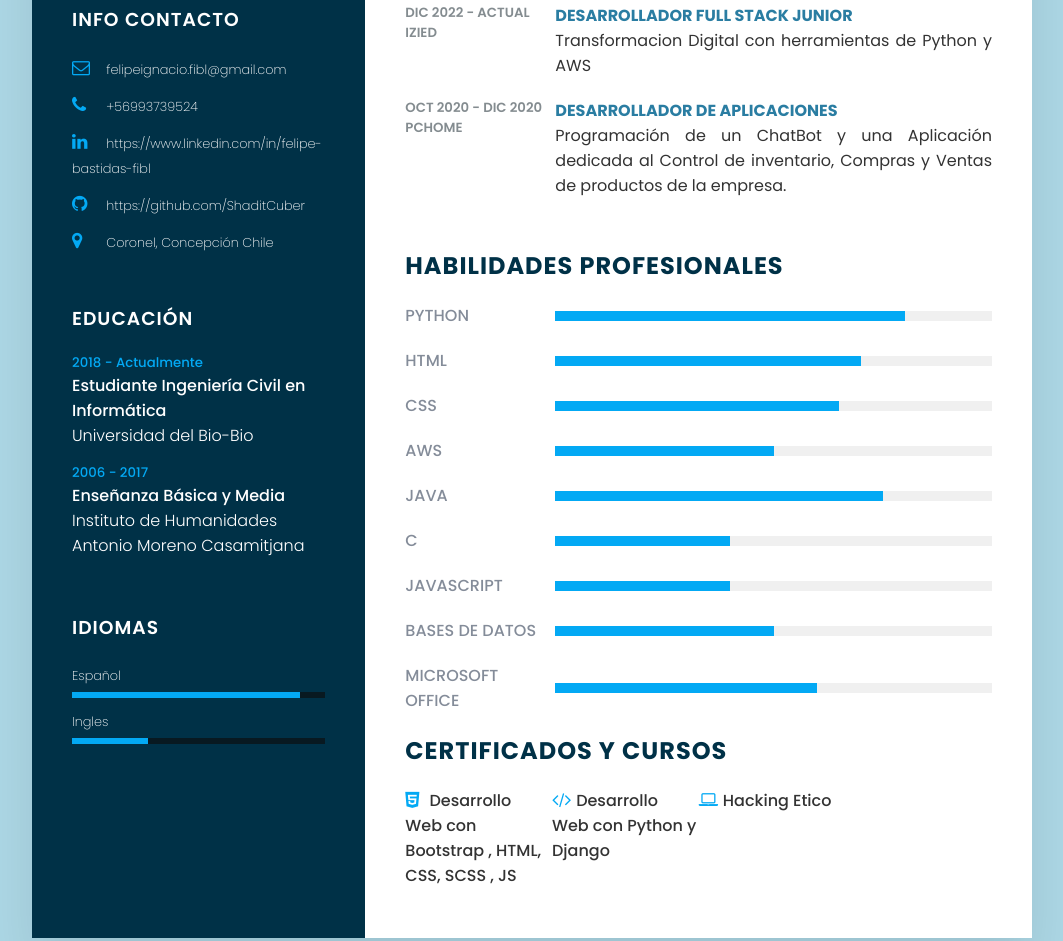
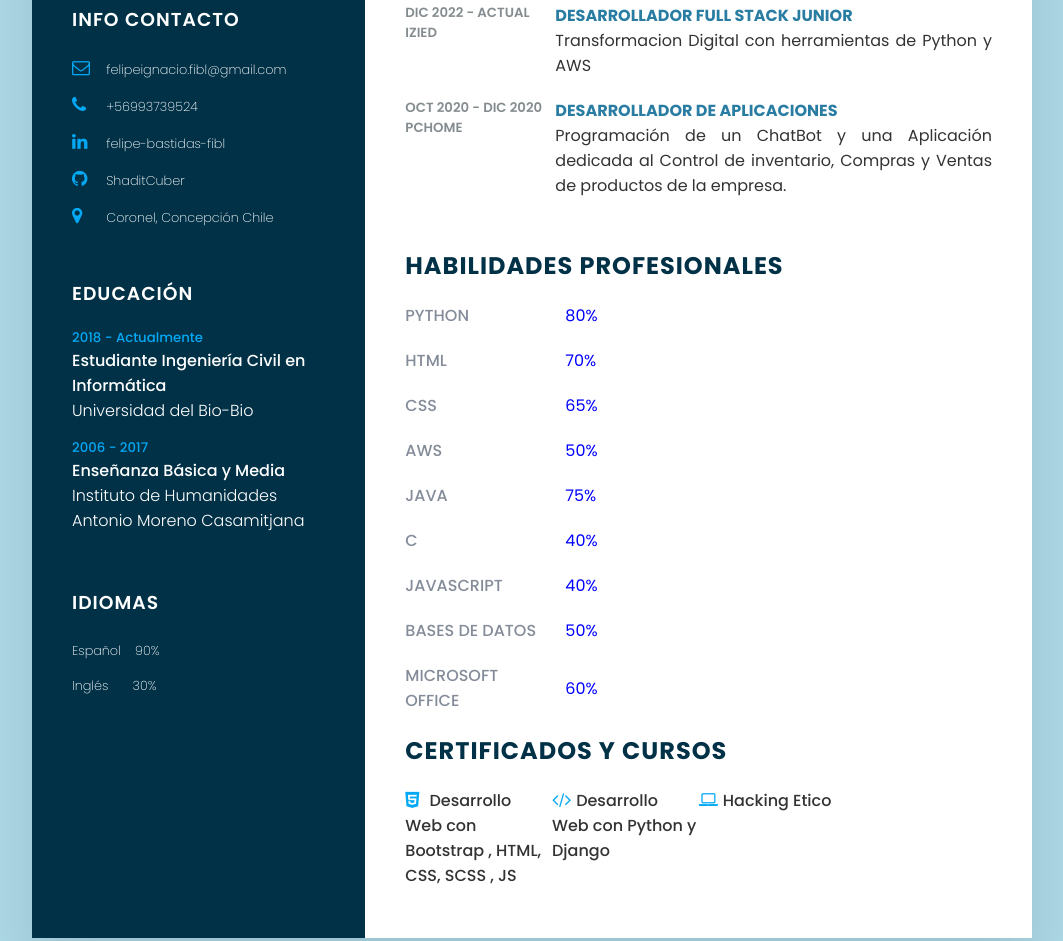
Before and after one commit to ShaditCuber/felipe-cv.github.io, a plain HTML site: page index.html in a window 1280 px wide. Shown: the part 437-1378 px from the top of the page, without its empty margins (108-1171 px from the left). Drawn offline with Linux system fonts and the light colour scheme.

Commit message:
Cambio de porcentajes

```diff
--- a/estilos.css
+++ b/estilos.css
@@ -140,7 +140,7 @@ body {
     font-weight: 300;
 }
 
-.infoContacto.idiomas .porcentaje {
+/* .infoContacto.idiomas .porcentaje {
     position: relative;
     width: 100%;
     height: 6px;
@@ -156,7 +156,7 @@ body {
     height: 100%;
     background: #03a9f4;
 }
-
+ */
 
 
 
--- a/index.html
+++ b/index.html
@@ -28,7 +28,7 @@
                 <ul>
                     <li>
                         <span class="icono"><i class="fa fa-envelope-o" aria-hidden="true"></i></span>
-                        <span class="texto">felipeignacio.fibl@gmail.com</span>
+                        <a class="texto" href="mailto:felipeignacio.fibl@gmail.com">felipeignacio.fibl@gmail.com</a>
                     </li>
                     <li>
                         <span class="icono"><i class="fa fa-phone" aria-hidden="true"></i></span>
@@ -37,12 +37,11 @@
                     <li>
                         <span class="icono"><i class="fa fa-linkedin" aria-hidden="true"></i></span>
                         <a class="texto" href="https://www.linkedin.com/in/felipe-bastidas-fibl"
-                            target="_blank">https://www.linkedin.com/in/felipe-bastidas-fibl</a>
+                            target="_blank">felipe-bastidas-fibl</a>
                     </li>
                     <li>
                         <span class="icono"><i class="fa fa-github" aria-hidden="true"></i></span>
-                        <a class="texto" href="https://github.com/ShaditCuber"
-                            target="_blank">https://github.com/ShaditCuber</a>
+                        <a class="texto" href="https://github.com/ShaditCuber" target="_blank">ShaditCuber</a>
                     </li>
                     <li>
                         <span class="icono"><i class="fa fa-map-marker" aria-hidden="true"></i></span>
@@ -72,15 +71,11 @@
                 <ul>
                     <li>
                         <span class="texto">Español</span>
-                        <span class="porcentaje">
-                            <div style="width: 90%;"></div>
-                        </span>
+                        <span style="color: white; margin-left: 10px;">90%</span>
                     </li>
                     <li>
-                        <span class="texto">Ingles</span>
-                        <span class="porcentaje">
-                            <div style="width: 30%;"></div>
-                        </span>
+                        <span class="texto">Inglés</span>
+                        <span style="color: white; margin-left: 20px;">30%</span>
                     </li>
                 </ul>
             </div>
@@ -131,59 +126,39 @@
                 <h2 class="titulo2">Habilidades Profesionales</h2>
                 <div class="box">
                     <h4>Python</h4>
-                    <div class="porcentaje">
-                        <div style="width: 80%;"></div>
-                    </div>
+                    <div style="color: blue; margin-left: 10px;">80%</div>
                 </div>
                 <div class="box">
                     <h4>HTML</h4>
-                    <div class="porcentaje">
-                        <div style="width: 70%;"></div>
-                    </div>
+                    <div style="color: blue; margin-left: 10px;">70%</div>
                 </div>
                 <div class="box">
                     <h4>CSS</h4>
-                    <div class="porcentaje">
-                        <div style="width: 65%;"></div>
-                    </div>
+                    <div style="color: blue; margin-left: 10px;">65%</div>
                 </div>
                 <div class="box">
-                    <!-- Lambda , S3 , Lex -->
                     <h4>AWS</h4>
-                    <div class="porcentaje">
-                        <div style="width: 50%;"></div>
-                    </div>
+                    <div style="color: blue; margin-left: 10px;">50%</div>
                 </div>
                 <div class="box">
                     <h4>Java</h4>
-                    <div class="porcentaje">
-                        <div style="width: 75%;"></div>
-                    </div>
+                    <div style="color: blue; margin-left: 10px;">75%</div>
                 </div>
                 <div class="box">
                     <h4>C</h4>
-                    <div class="porcentaje">
-                        <div style="width: 40%;"></div>
-                    </div>
+                    <div style="color: blue; margin-left: 10px;">40%</div>
                 </div>
                 <div class="box">
                     <h4>JavaScript</h4>
-                    <div class="porcentaje">
-                        <div style="width: 40%;"></div>
-                    </div>
+                    <div style="color: blue; margin-left: 10px;">40%</div>
                 </div>
                 <div class="box">
-                    <!-- SQL, NO-SQL -->
                     <h4>Bases de Datos</h4>
-                    <div class="porcentaje">
-                        <div style="width: 50%;"></div>
-                    </div>
+                    <div style="color: blue; margin-left: 10px;">50%</div>
                 </div>
                 <div class="box">
                     <h4>Microsoft Office</h4>
-                    <div class="porcentaje">
-                        <div style="width: 60%;"></div>
-                    </div>
+                    <div style="color: blue; margin-left: 10px;">60%</div>
                 </div>
 
                 <div class="acercaDe intereses">
```
